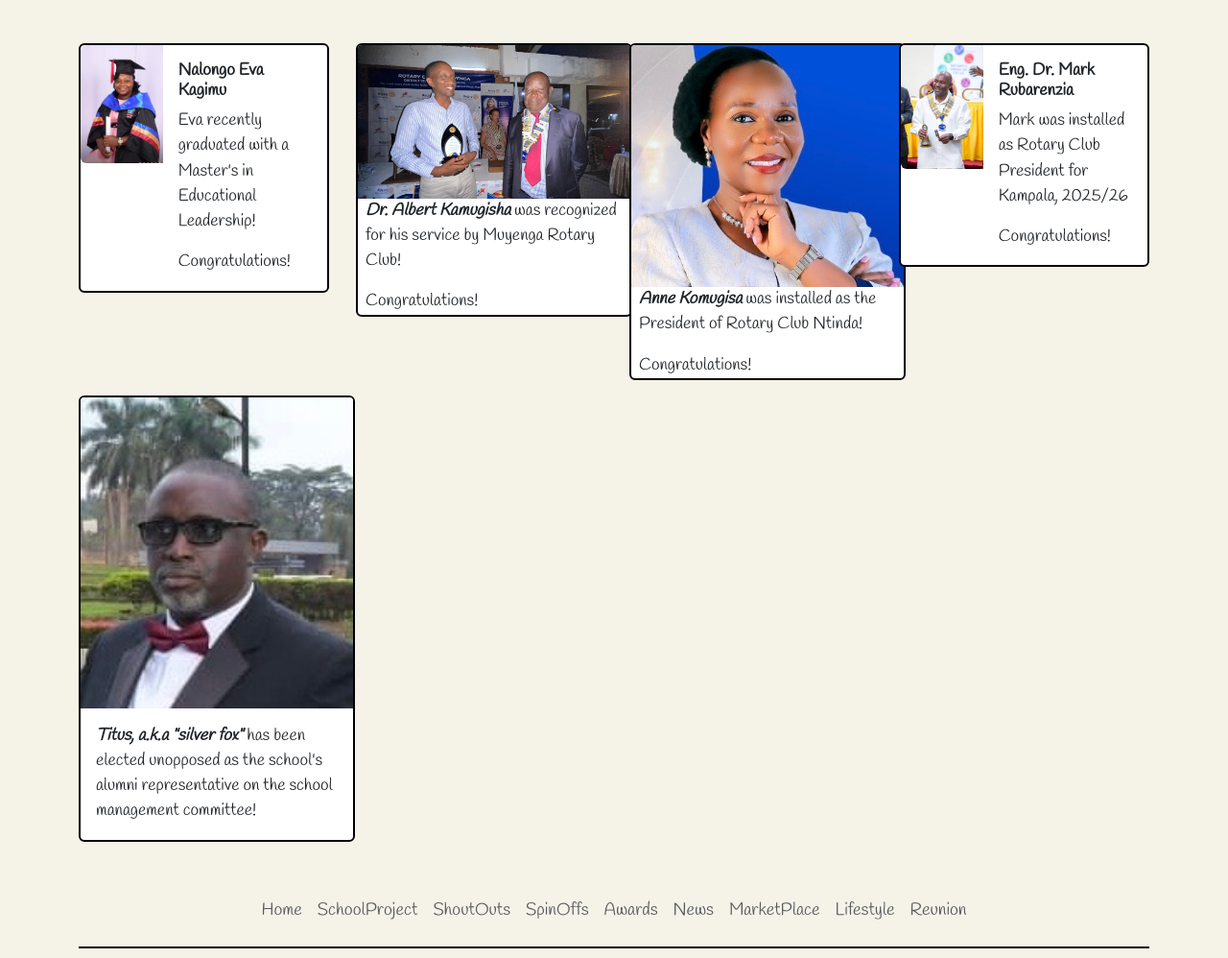
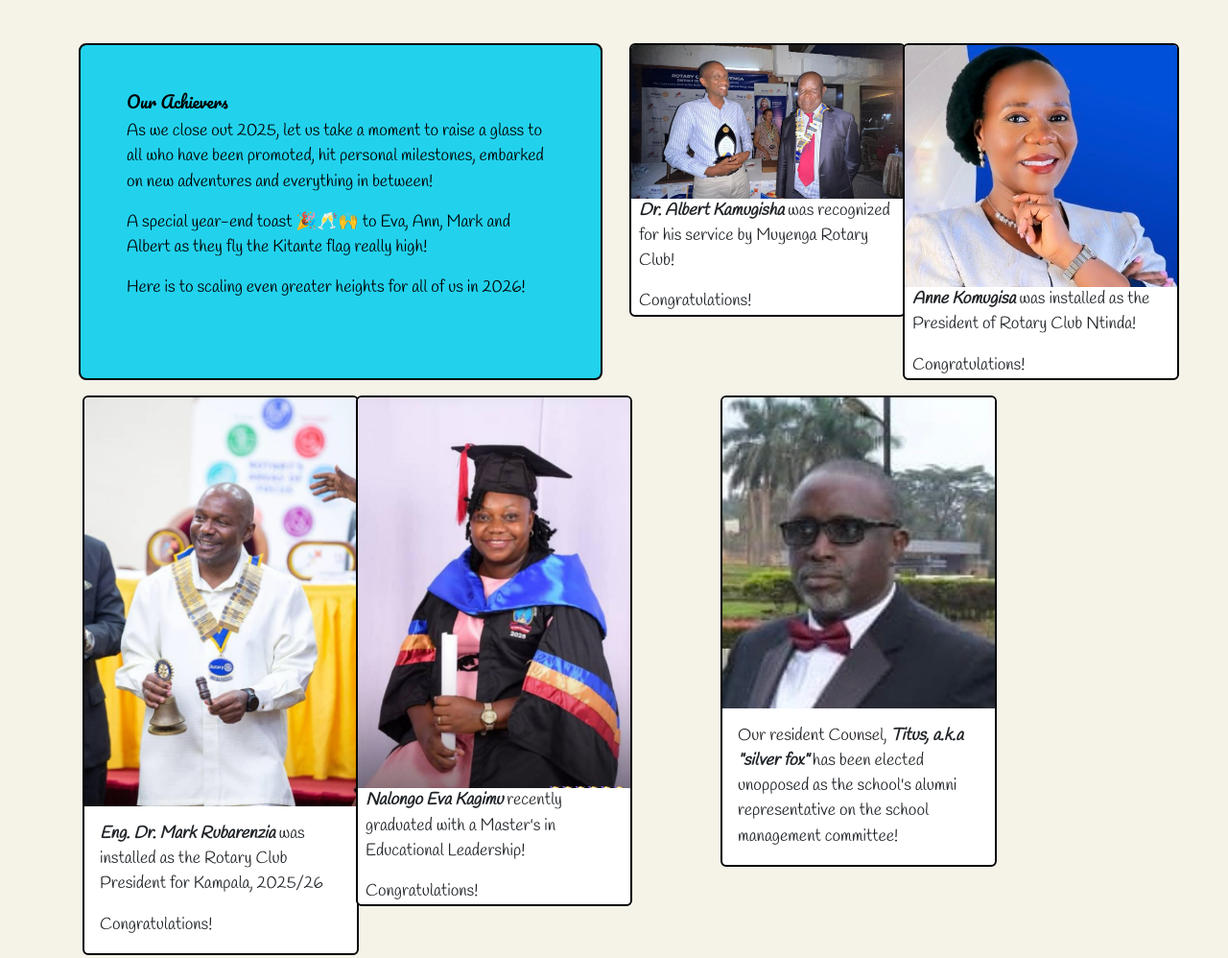
Before and after one commit to ckkisembo/KPS-draft-newsletter, a plain HTML site: page news.html in a window 1280 px wide. Shown: the part 961-1959 px from the top of the page at 96% size. Drawn offline with nearby package versions, Linux system fonts and the light colour scheme; a web font is replaced by a local one.

Commit message:
modifying the notice board

```diff
--- a/news.html
+++ b/news.html
@@ -144,57 +144,51 @@
                 </div>
             </div>
             <div class="row">
-                <div class="col-lg-3">
-                    <div class="card mb-3" style="max-width: 540px;">
-                        <div class="row g-0">
-                            <div class="col-md-4">
-                                <img src="images/eva.jpg" class="img-fluid rounded-start" alt="eva">
-                            </div>
-                            <div class="col-md-8">
-                                <div class="card-body">
-                                    <h5 class="lead fw-bold card-title">Nalongo Eva Kagimu</h5>
-                                    <p class="lead card-text">Eva recently graduated with a Master's in Educational Leadership!</p>
-                                    <p class="lead card-text">Congratulations!</p>
-                                </div>
-                            </div>
-                        </div>
+                <div class="col-lg-6 mb-3">
+                    <div class="h-100 p-5 text-bg-info border rounded-3">
+                        <h2 class="lead">Our Achievers</h2>
+                        <p class="lead">As we close out 2025, let us take a moment to raise a glass to all who have been promoted, hit personal milestones, embarked on new adventures and everything in between!</p>
+                        <p class="lead">A special year-end toast 🎉🥂🙌 to Eva, Ann, Mark and Albert as they fly the Kitante flag really high!</p>
+                        <p class="lead">Here is to scaling even greater heights for all of us in 2026!</p>
                     </div>
                 </div>
                 <div class="col-lg-3 px-3 mb-3">
                     <div class="card" style="width: 18rem;">
-                        <img src="images/albert.jpg" class="card-img-top" alt="Albert">
+                        <img src="images/albert.jpg" class="card-img-top" alt="albert">
                         <p class="lead card-text px-2"><strong><em>Dr. Albert Kamugisha</em></strong> was recognized for his service by Muyenga Rotary Club!</p>
                         <p class="lead card-text px-2">Congratulations!</p>
                     </div>
                 </div>
                 <div class="col-lg-3 px-3 mb-3">
                     <div class="card" style="width: 18rem;">
-                        <img src="images/komugisa.jpg" class="card-img-top" alt="Albert">
+                        <img src="images/komugisa.jpg" class="card-img-top" alt="ann">
                         <p class="lead card-text px-2"><strong><em>Anne Komugisa</em></strong> was installed as the President of Rotary Club Ntinda!</p>
                         <p class="lead card-text px-2">Congratulations!</p>
                     </div>
                 </div>
-                <div class="col-lg-3">
-                    <div class="card mb-3" style="max-width: 540px;">
-                        <div class="row g-0">
-                            <div class="col-md-4">
-                                <img src="images/mark.jpg" class="img-fluid rounded-start" alt="mark">
-                            </div>
-                            <div class="col-md-8">
-                                <div class="card-body">
-                                    <h5 class="lead fw-bold card-title">Eng. Dr. Mark Rubarenzia</h5>
-                                    <p class="lead card-text">Mark was installed as Rotary Club President for Kampala, 2025/26</p>
-                                    <p class="lead card-text">Congratulations!</p>
-                                </div>
-                            </div>
+            </div>
+            <div class="row">
+                <div class="col-lg-3 px-3 mb-3">
+                    <div class="card" style="width: 18rem;">
+                        <img src="images/mark.jpg" class="card-img-top" alt="mark">
+                        <div class="card-body">
+                            <p class="lead card-text"><strong><em>Eng. Dr. Mark Rubarenzia</em></strong> was installed as the Rotary Club President for Kampala, 2025/26</p>
+                            <p class="lead card-text">Congratulations!</p>
                         </div>
                     </div>
                 </div>
-                <div class="col-lg-3">
+                <div class="col-lg-4 px-3 mb-3">
+                    <div class="card" style="width: 18rem;">
+                        <img src="images/eva.jpg" class="card-img-top" alt="eva">
+                        <p class="lead card-text px-2"><strong><em>Nalongo Eva Kagimu</em></strong> recently graduated with a Master's in Educational Leadership!</p>
+                        <p class="lead card-text px-2">Congratulations!</p>
+                    </div>
+                </div>
+                <div class="col-lg-3 px-3 mb-3">
                     <div class="card" style="width: 18rem;">
                         <img src="images/titus.jpg" class="card-img-top" alt="titus">
                         <div class="card-body">
-                            <p class="lead card-text"><strong><em>Titus, a.k.a "silver fox"</em></strong> has been elected unopposed as the school's alumni representative on the school management committee!</p>
+                            <p class="lead card-text">Our resident Counsel, <strong><em>Titus, a.k.a "silver fox"</em></strong> has been elected unopposed as the school's alumni representative on the school management committee!</p>
                         </div>
                     </div>
                 </div>
```
